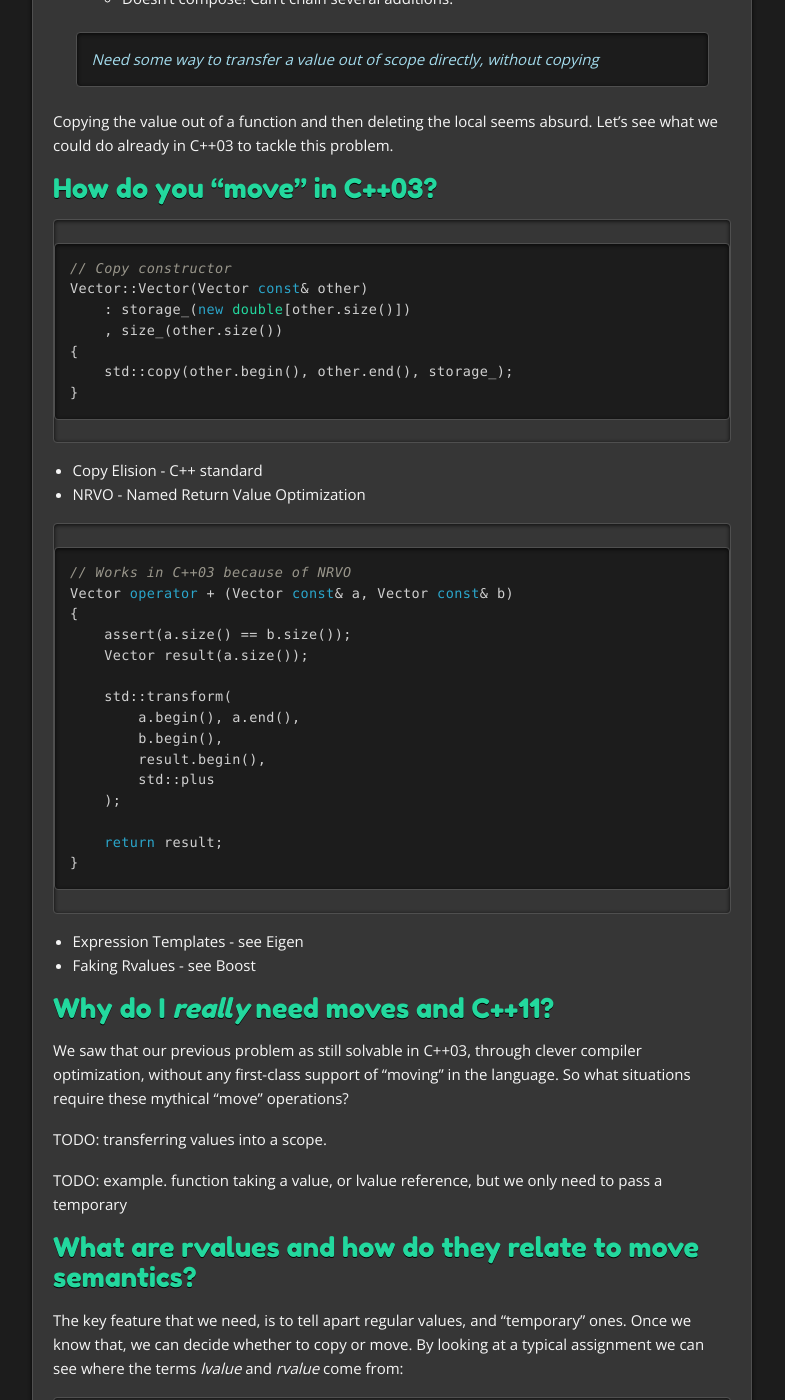
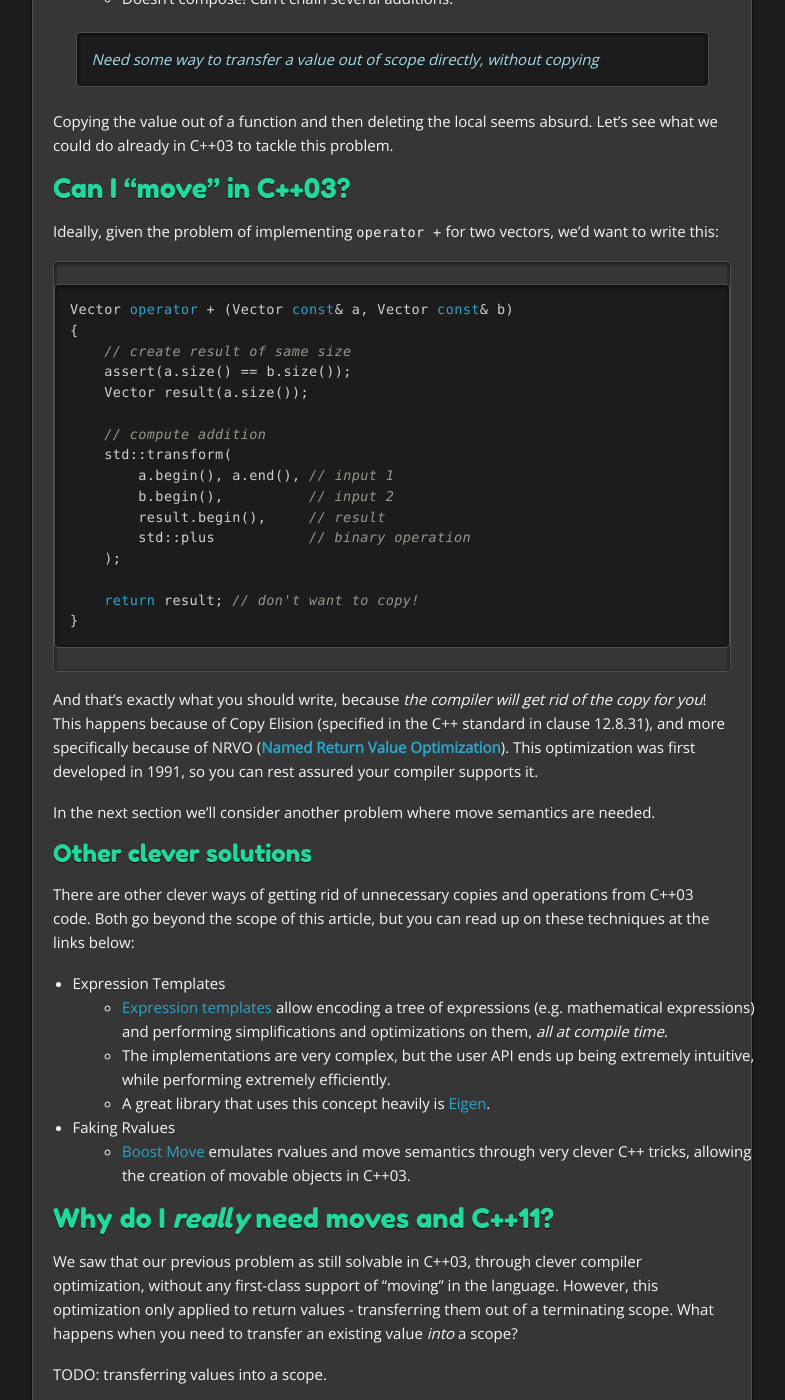
Before and after one commit to KholdStare/kholdstare.github.com, a Jekyll site: the page built from _posts/2013-05-12-moves-demystified.markdown, in a window 1280 px wide and 1400 px high, scrolled down 1533 px. Shown: the whole window, without its empty margins (123-908 px from the left). Built offline with Jekyll 4.4.1, drawn with Linux system fonts in a browser that asks for light colours; some of the changed text lies outside the part shown.

Commit message:
Several fixes and additions to move article.
- Alternative solutions in C++03.
- Rvalues/Lvalues
- Fixes to nested bullet points

```diff
--- a/_posts/2013-05-12-moves-demystified.markdown
+++ b/_posts/2013-05-12-moves-demystified.markdown
@@ -20,7 +21,7 @@ The questions we'll cover:
 
 ### Why are moves needed?
 
-Let's consider a simple fixed-sized vector of numbers:
+Let's consider a simple fixed-size vector of numbers:
 
 {% highlight cpp %}
 /**
@@ -70,54 +71,75 @@ Our instincts say:
 
 * Returning by value is bad! We make a copy!
 * If we allocate on the heap and return a pointer, who deletes it?
-    * Doesn't compose! Can't chain several additions.
+
+   * Doesn't compose! Can't chain several additions.
 
 > Need some way to transfer a value out of scope directly, without copying
 
 Copying the value out of a function and then deleting the local seems absurd.
 Let's see what we could do already in C++03 to tackle this problem.
 
-### How do you "move" in C++03?
+### Can I "move" in C++03?
+
+Ideally, given the problem of implementing `operator +` for two vectors, we'd want to write
+ this:
 
 {% highlight cpp %}
-// Copy constructor
-Vector::Vector(Vector const& other)
-    : storage_(new double[other.size()])
-    , size_(other.size())
+Vector operator + (Vector const& a, Vector const& b)
 {
-    std::copy(other.begin(), other.end(), storage_);
+    // create result of same size
+    assert(a.size() == b.size());
+    Vector result(a.size());
+
+    // compute addition
+    std::transform(
+        a.begin(), a.end(), // input 1
+        b.begin(),          // input 2
+        result.begin(),     // result
+        std::plus           // binary operation
+    );
+
+    return result; // don't want to copy!
 }
 {% endhighlight %}
 
-* Copy Elision - C++ standard
-* NRVO - Named Return Value Optimization
+And that's exactly what you should write, because _the compiler will get rid of
+the copy for you_! This happens because of Copy Elision (specified in the C++
+standard in clause 12.8.31), and more specifically because of NRVO ([Named
+Return Value
+Optimization](http://en.wikipedia.org/wiki/Return_value_optimization)). This
+optimization was first developed in 1991, so you can rest assured your compiler
+supports it.
 
-{% highlight cpp %}
-// Works in C++03 because of NRVO
-Vector operator + (Vector const& a, Vector const& b)
-{
-    assert(a.size() == b.size());
-    Vector result(a.size());
+In the next section we'll consider another problem where move semantics are needed.
 
-    std::transform(
-        a.begin(), a.end(),
-        b.begin(),
-        result.begin(),
-        std::plus
-    );
+#### Other clever solutions
 
-    return result;
-}
-{% endhighlight %}
+There are other clever ways of getting rid of unnecessary copies and operations
+from C++03 code. Both go beyond the scope of this article, but you can read up
+on these techniques at the links below:
 
-* Expression Templates - see Eigen
-* Faking Rvalues - see Boost
+* Expression Templates
+   * [Expression templates](http://en.wikipedia.org/wiki/Expression_templates)
+     allow encoding a tree of expressions (e.g.  mathematical expressions) and
+     performing simplifications and optimizations on them, _all at compile
+     time_.
+   * The implementations are very complex, but the user API ends up being
+     extremely intuitive, while performing extremely efficiently.
+   * A great library that uses this concept heavily is [Eigen](http://eigen.tuxfamily.org/).
+* Faking Rvalues
+   * [Boost Move](http://www.boost.org/doc/libs/1_54_0/doc/html/move.html)
+     emulates rvalues and move semantics through very clever C++ tricks,
+     allowing the creation of movable objects in C++03.
 
 ### Why do I _really_ need moves and C++11?
 
-We saw that our previous problem as still solvable in C++03, through clever compiler
-optimization, without any first-class support of "moving" in the language.  So
-what situations require these mythical "move" operations?
+We saw that our previous problem as still solvable in C++03, through clever
+compiler optimization, without any first-class support of "moving" in the
+language. However, this optimization only applied to return values -
+transferring them out of a terminating scope. What happens when you need to
+transfer an existing value _into_ a scope?
+
 
 TODO: transferring values into a scope.
 
@@ -125,9 +147,38 @@ TODO: example. function taking a value, or lvalue reference, but we only need to
 
 ### What are rvalues and how do they relate to move semantics?
 
-The key feature that we need, is to tell apart regular values, and "temporary" ones. Once we know
-that, we can decide whether to copy or move. By looking at a typical assignment we can see where
-the terms _lvalue_ and _rvalue_ come from:
+The key feature that we need, is to tell apart regular values, and "temporary"
+ones. Once we know that, we can decide whether to copy or move. By looking at a
+typical assignment we can see where the terms _lvalue_ and _rvalue_ come from:
+
+{% highlight cpp %}
+std::vector<int> createVector(std::string param);
+// createVector is an lvalue. It can be referred to
+
+std::vector<int> myVec = createVector("hello world");
+// myVec is also an lvalue, it is on the left side of the expression
+// and can be referred to
+{% endhighlight %}
+
+_Rvalues_, cannot be directly referred to because they are temporaries and are
+not bound to an identifier- such as values returned by a function, or the direct
+result of an inline construction:
+
+{% highlight cpp %}
+std::vector<int> createVector(std::string param);
+
+std::vector<int> myVec = createVector("hello world");
+//                      ^             ^^^^^^^^^^^^^
+//                      |         temporary std::string
+//                      |
+//            temporary std::vector<int>
+//
+// There are two rvalues in the expression above.
+{% endhighlight %}
+
+Given that _by definition_ we cannot refer directly to _rvalues_, we need
+_rvalue references_ (`&&`) to be able to bind to them. This allows overloading
+functions/methods/constructors for rvalue arguments:
 
 {% highlight cpp %}
 // Move constructor
@@ -142,7 +193,13 @@ Vector::Vector(Vector&& other)
 }
 {% endhighlight %}
 
+> Rvalues cannot be used directly, only through rvalue references
+> <code>&amp;&amp;</code>.  The two are separate notions.
+
 ### How to use `std::move`?
+
+This article is about moves, and yet we have yet to use `std::move`. What gives?
+We have seen _rvalues_, and _rvalue references_
 
 {% highlight cpp %}
 /**
@@ -160,10 +217,17 @@ public:
     double  operator[] (size_t i) const { return _storage[i]; }
 
     size_t size() const { return _storage.size(); }
+};
+{% endhighlight %}
 
-    // standard iterator fare (begin(), end(), etc...)
-    // ...
-};
+
+
+{% highlight cpp %}
+// Move constructor
+Vector::Vector(Vector&& other)
+    // move construct inner std::vector
+    : storage_(std::move(other.storage_))
+{ }
 {% endhighlight %}
 
 ### Is there a difference between an _rvalue_ and an _rvalue reference_?
@@ -194,17 +259,21 @@ std::string& func()
 }
 {% endhighlight %}
 
-We all know that returning a reference to a local value
+We all know that returning a reference to a local value is bad, since it goes
+out of scope- and that's exactly what happens in both cases.  Both references
+returned would be referring to already-destroyed objects.
 
+> A value returned from a function is already an rvalue. Returning an rvalue
+> reference to a local is as bad as returning an lvalue reference.
 
 ### Are moves free? Are moves faster than copies?
 
 * Moves are not free
-    * Moves are shallow copies
-    * That also nullify the source of the copy
+   * Moves are shallow copies
+   * That also nullify the source of the copy
 * Moves _are_ copies for structures without pointers.
-    * If there is no "depth" to the structure, then there are no performance benefits to moves.
-    * Pointers is general for any type of referral, an actual pointer or just some kind of unique id.
+   * If there is no "depth" to the structure, then there are no performance benefits to moves.
+   * Pointers is general for any type of referral, an actual pointer or just some kind of unique id.
 
 ### Rvalues vs Rvalue references
 
```
Also changed, not shown: other parts of _posts/2013-05-12-moves-demystified.markdown (+4 -2 lines).
